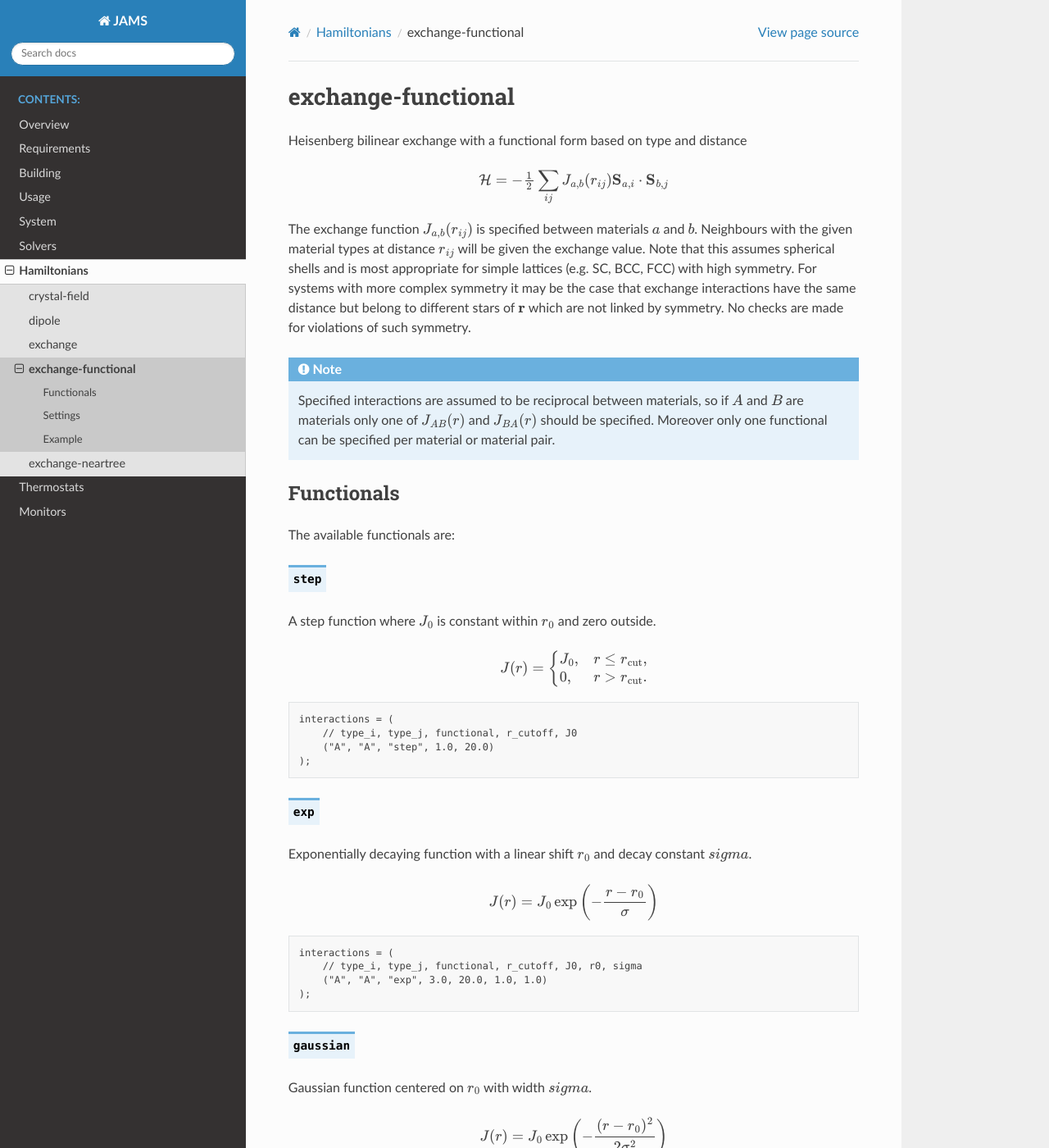
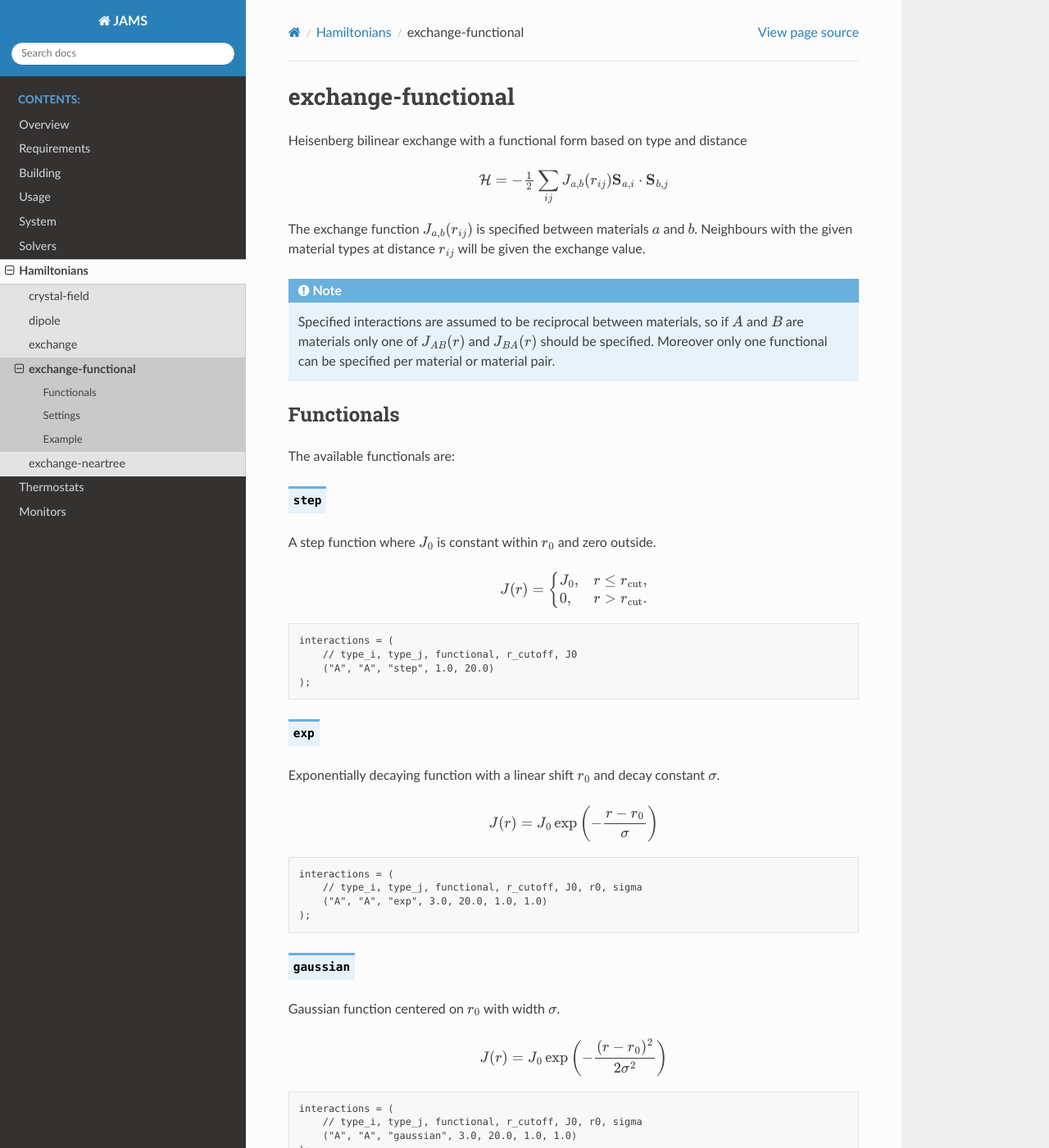
Before and after one commit to stonerlab/jams, a Sphinx documentation site: the page built from docs/source/hamiltonians/exchange-functional.rst, in a window 1280 px wide and 1400 px high. Shown: the whole window at 82% size. Built offline with Sphinx 7.4.7 and the Read the Docs theme 3.1.0, drawn with Linux system fonts in a browser that asks for light colours.

Commit message:
Minor fixes to docs (#247)

```diff
--- a/docs/source/hamiltonians/exchange-functional.rst
+++ b/docs/source/hamiltonians/exchange-functional.rst
@@ -8,11 +8,6 @@ Heisenberg bilinear exchange with a functional form based on type and distance
 
 The exchange function :math:`J_{a,b}(r_{ij})` is specified between materials :math:`a` and :math:`b`.
 Neighbours with the given material types at distance :math:`r_{ij}` will be given the exchange value.
-Note that this assumes spherical shells and is most appropriate for simple lattices
-(e.g. SC, BCC, FCC) with high symmetry. For systems with more complex symmetry it may
-be the case that exchange interactions have the same distance but belong to different
-stars of :math:`\mathbf{r}` which are not linked by symmetry. No checks are made for violations
-of such symmetry.
 
 .. note::
     Specified interactions are assumed to be reciprocal between
@@ -47,7 +42,7 @@ zero outside.
 .. describe:: exp
 
 Exponentially decaying function with a linear shift :math:`r_0` and
-decay constant :math:`sigma`.
+decay constant :math:`\sigma`.
 
 .. math::
     J(r) = J_0 \operatorname{exp}\left( -\frac{r-r_0}{\sigma} \right)
@@ -61,7 +56,7 @@ decay constant :math:`sigma`.
 
 .. describe:: gaussian
 
-Gaussian function centered on :math:`r_0` with width :math:`sigma`.
+Gaussian function centered on :math:`r_0` with width :math:`\sigma`.
 
 .. math::
     J(r) = J_0 \operatorname{exp}\left( -\frac{(r-r_0)^2}{2\sigma^2} \right)
```
